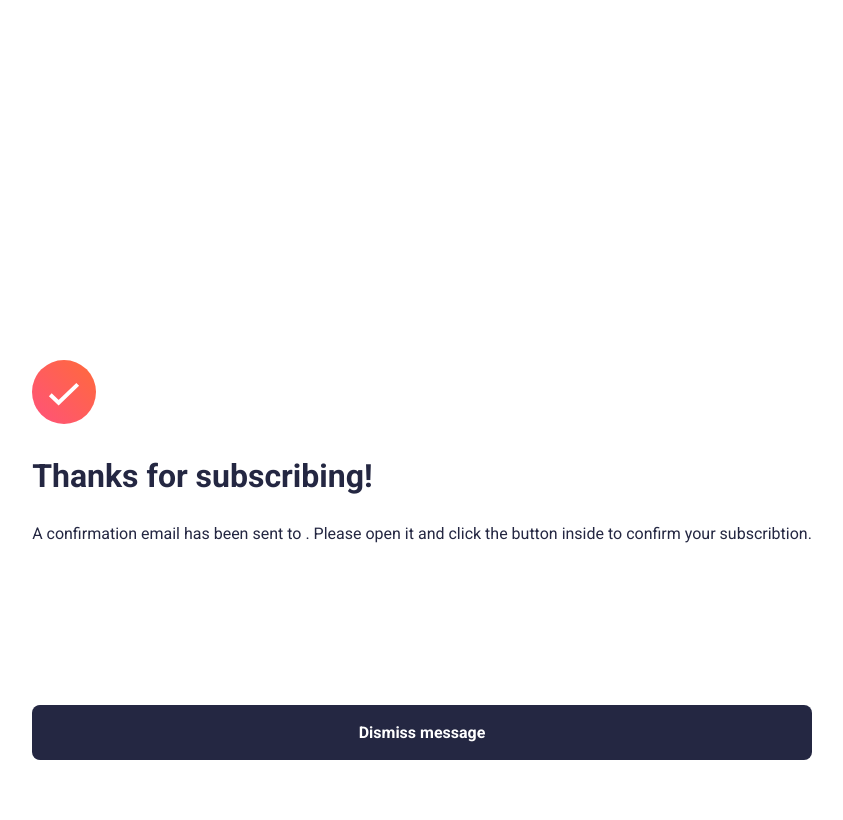
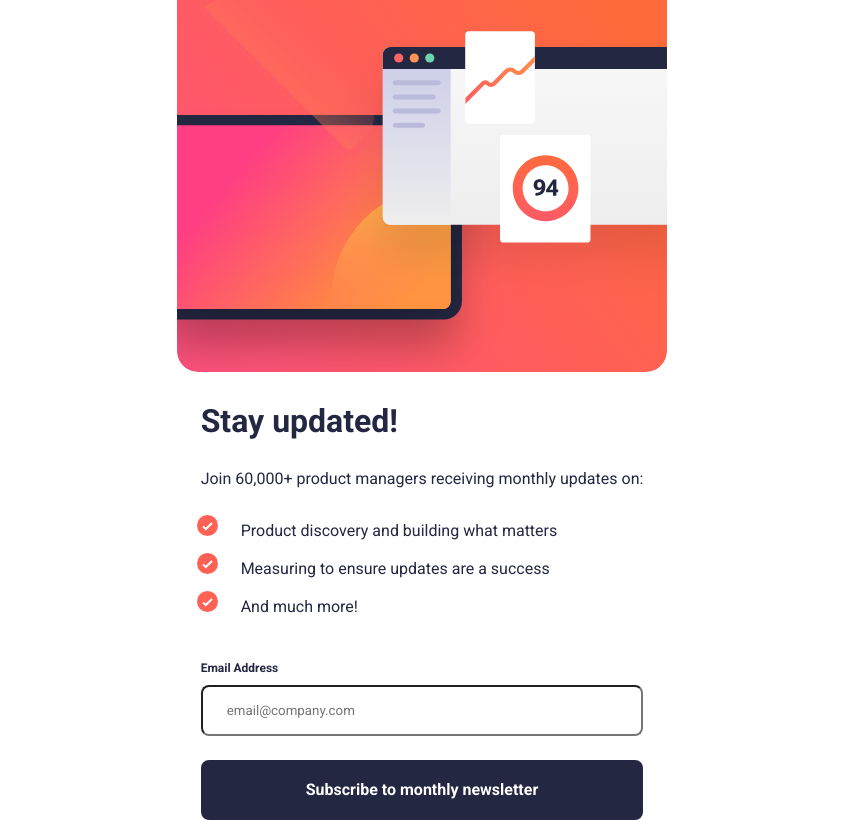
Before and after one commit to whiteriver-dev/newsletter-signup, a React (Create React App) app: page / in a window 1280 px wide. Shown: the whole page, without its empty margins (218-1061 px from the left). Built offline with nearby package versions, Linux system fonts and the light colour scheme.

Commit message:
Fixed styles overspilling issue

```diff
--- a/src/App.js
+++ b/src/App.js
@@ -4,7 +4,7 @@ function App() {
   return (
     <div className="App">
       <header className="App-header">
-        <ThankYou/>
+        <NewsletterSignupTemplate/>
       </header>
     </div>
   );
--- a/src/components/templates/NewsletterSignupTemplate.js
+++ b/src/components/templates/NewsletterSignupTemplate.js
@@ -8,9 +8,9 @@ import './NewsletterSignupTemplate.scss';
 
 function NewsletterSignupTemplate() {
     return (
-        <div class='content-container'>
+        <div className='content-container'>
             <img src={Illustration} alt='Illustration' />
-            <div class='text-container'>
+            <div className='text-container'>
                 <h1>Stay updated!</h1>
                 <p>Join 60,000+ product managers receiving monthly updates on:</p>
                 <ul>
--- a/src/components/templates/NewsletterSignupTemplate.scss
+++ b/src/components/templates/NewsletterSignupTemplate.scss
@@ -27,7 +27,7 @@ li {
 }
 
 .text-container {
-    padding: 40px 24px;
+    padding: 0px 24px;
     color: $Dark-navy;
     line-height: 1.5;
 }
--- a/src/components/templates/ThankYou.js
+++ b/src/components/templates/ThankYou.js
@@ -9,9 +9,9 @@ import '../primitives/Button.scss';
 
 function ThankYou({ email }) {
     return (
-        <div class='content-container'>
-            <div class='text-container'>
-                <img src={IconSuccess} alt='Success Icon' />
+        <div className='thank-you'>
+            <div className='text-container'>
+                <img class='success-icon' src={IconSuccess} alt='Success Icon' />
                 <h1>Thanks for subscribing!</h1>
                 <p>A confirmation email has been sent to <span>{email}</span>. Please open it and click the button inside to confirm your subscribtion.</p>
             </div>
--- a/src/components/templates/ThankYou.scss
+++ b/src/components/templates/ThankYou.scss
@@ -1,7 +1,8 @@
 @import '../../styles/variables.scss';
 
-img {
+.success-icon {
     max-width: 64px;
+    margin-bottom: 20px;
 }
 
 body, html, #root, .App, .App-header {
@@ -13,17 +14,21 @@ body, html, #root, .App, .App-header {
     justify-content: center;
 }
 
-.text-container {
+.thank-you.text-container {
     padding: 0;
 }
 
 
-.content-container {
+.thank-you {
     display: flex;
     flex-direction: column;
     justify-content: space-between;
     padding: 40px 24px;
-    margin-top: 25%;
+    margin-top: 30%;
+
+    h1 {
+        line-height: 1;
+    }
 }
 
 span {
```
